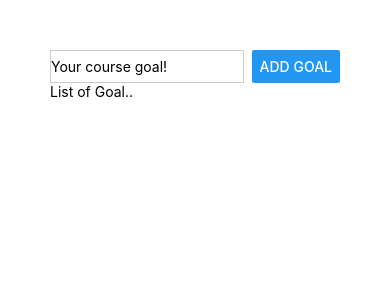
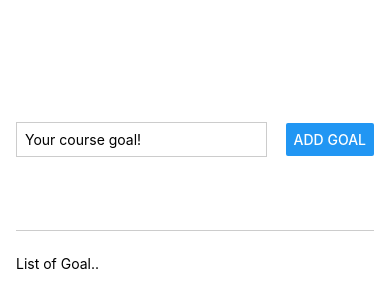
Before and after one commit to wlsdpcks/RNCourse, a React Native app: screen / in a window 390 px wide. Shown: the top 308 px of the page. Built offline with nearby package versions, Linux system fonts and the light colour scheme.

Commit message:
21. 레이아웃 개선하기

```diff
--- a/App.js
+++ b/App.js
@@ -3,30 +3,45 @@
 export default function App() {
   return (
     <View style={styles.appContainer}>
+
       <View style={styles.inputContainer}>
         <TextInput style={styles.textInput} placeholder='Your course goal!'/>
         <Button title='Add Goal'/>
       </View>
-      <View>
+
+      <View style={styles.goalsContainer}>
         <Text>List of Goal..</Text>
       </View>
+
     </View>
   );
 }
 
 const styles = StyleSheet.create({
   appContainer:{
+    flex:1,
     padding:50,
+    paddingHorizontal:16,
+
   },
   inputContainer:{
+    flex:1,
     flexDirection:'row',
-    justifyContent:'space-between'
+    justifyContent:'space-between',
+    alignItems:'center',
+    marginBottom:24,
+    borderBottomWidth:1,
+    borderBottomColor:'#cccccc'
   },
   textInput:{
     borderWidth:1,
     borderColor:'#cccccc',
-    width:'80%',
-    marginRight:8
+    width:'70%',
+    marginRight:8,
+    padding:8,
+  },
+  goalsContainer:{
+    flex:3,
   }
 
 });
```
